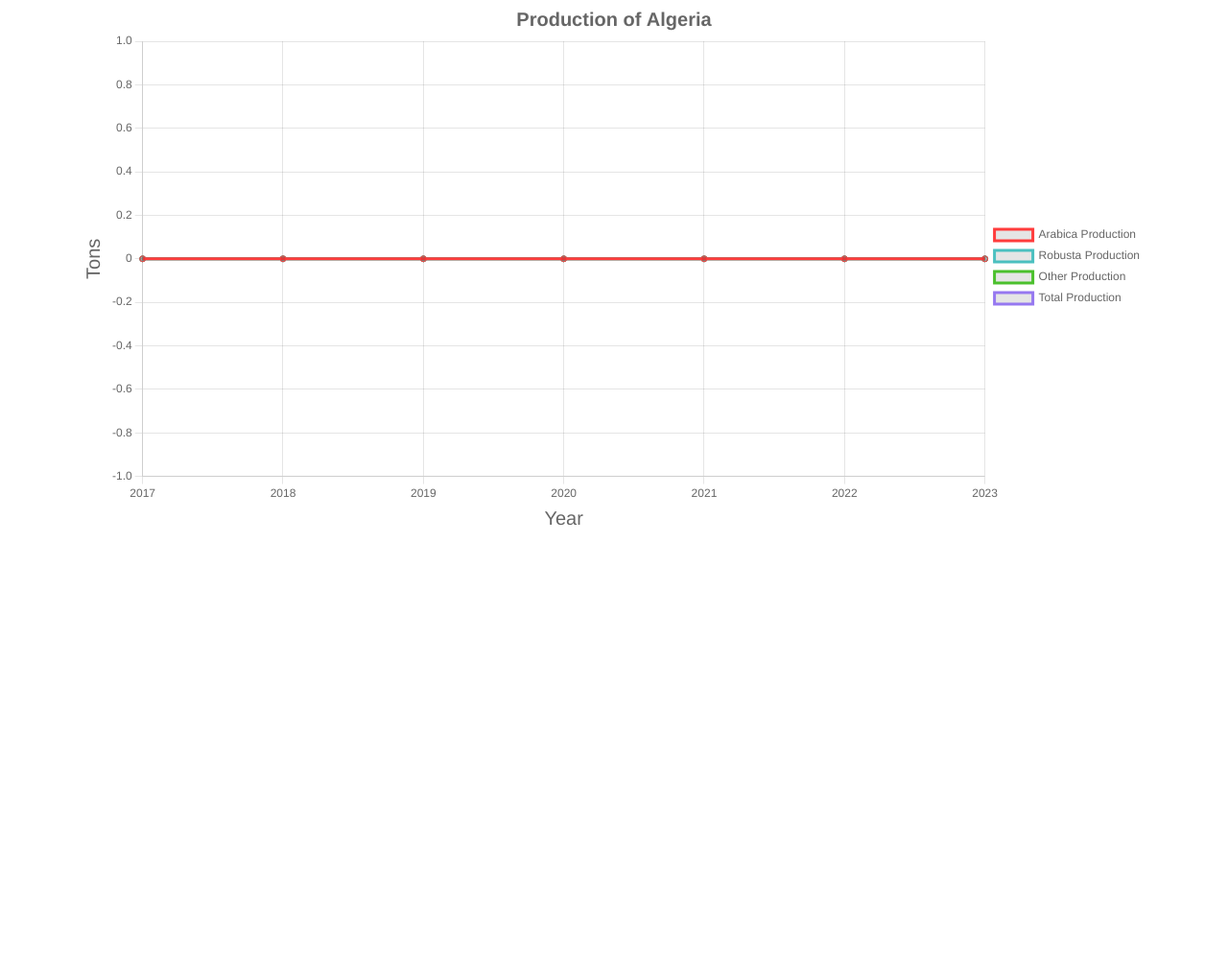
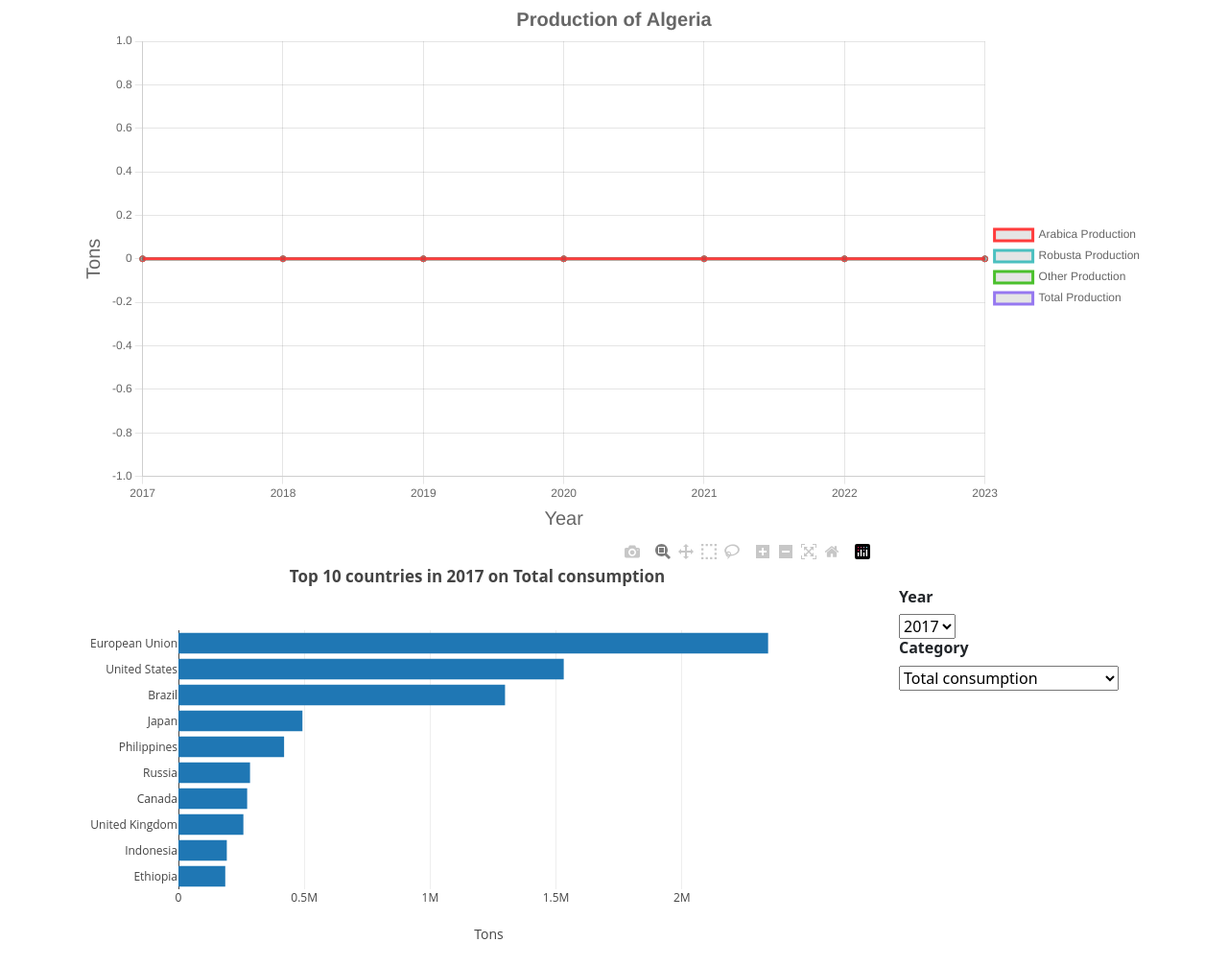
Before and after one commit to St-Clo/Project-2_Group-9, a Flask app: page / in a window 1280 px wide. Shown: the part 54-1061 px from the top of the page at 96% size. Before the commit the page ends 602 px from the top, so only its background shows below. Run offline with Flask 2, Linux system fonts and the light colour scheme; data comes from the database, SQL or seed files in the repository; some libraries are stand-ins or nearby versions.

Commit message:
line chart and bar chart completed

```diff
--- a/pet_pals/static/js/chart2.js
+++ b/pet_pals/static/js/chart2.js
@@ -5,6 +5,18 @@ var table_data = [];
 var total_rows = 0;
 var myChart;
 var ctx = document.getElementById('lineChart');
+var year_ids = [];
+var cat_ids = ["Total consumption", "Total Production", "Total Exports", "Total Imports",
+    "Roast Ground consumption", "Soluble consumption",
+    "Arabica Production", "Robusta Production", "Other Production",
+    "Bean Exports", "Roast Ground Exports", "Soluble Exports",
+    "Bean Imports", "Roast Ground Imports", "Soluble Imports"];
+var cat_map = ["Total_consumption", "Total_Production", "Total_Exports", "Total_Imports",
+    "Roast_Ground_consumption", "Soluble_consumption",
+    "Arabica_Production", "Robusta_Production", "Other_Production",
+    "Bean_Exports", "Roast_Ground_Exports", "Soluble_Exports",
+    "Bean_Imports", "Roast_Ground_Imports", "Soluble_Imports"];
+
 
 d3.json(url).then(function (csvData) {
 
@@ -14,7 +26,12 @@ d3.json(url).then(function (csvData) {
     var lines_legend = [];
     var lines_value = [[], [], [], []];
     var lines_year = [];
+    var bar_value = {};
+    var bar_value_sorted = [];
+    var bar_country_sorted = [];
+    var cat = cat_ids[0];
     //ready data to variable arrays
+    console.log(table_data);
 
     for (var j = 0; j < total_rows; j++) {
         var duplicate = 0;
@@ -37,7 +54,28 @@ d3.json(url).then(function (csvData) {
                 country_ids.push(table_data.Country_Name[j]);
             }
         };
-        //get default values
+        //get unique values of years.
+
+        if (j == 0) {
+            year_ids.push(table_data.Market_Year[j]);
+        }
+        else {
+            duplicate = 0;
+            for (var i = 0; i < year_ids.length; i++) {
+                if (table_data.Market_Year[j] == year_ids[i]) {
+                    duplicate = 1;
+                    break;
+                }
+                else {
+                    continue;
+                }
+            };
+            if (duplicate == 0) {
+                year_ids.push(table_data.Market_Year[j]);
+            }
+        };
+
+        //get default values country chart2
         if (table_data.Country_Name[j] == country_ids[0]) {
             lines_value[0].push(table_data.Arabica_Production[j]);
             lines_value[1].push(table_data.Robusta_Production[j]);
@@ -45,11 +83,52 @@ d3.json(url).then(function (csvData) {
             lines_value[3].push(table_data.Total_Production[j]);
             lines_year.push(table_data.Market_Year[j]);
         };
+        //get default values year chart3
+        if (table_data.Market_Year[j] == year_ids[0]) {
+            bar_value[`${table_data.Country_Name[j]}`] = table_data.Total_consumption[j];
+        };
+
+
     };
+    console.log(year_ids);
+    console.log(bar_value);
+
+    //sort bar value
+    // Create items array
+    var items = Object.keys(bar_value).map(function (key) {
+        return [key, bar_value[key]];
+    });
+
+    // Sort the array based on the second element
+    items.sort(function (first, second) {
+        return second[1] - first[1];
+    });
+    //get top 10 countries
+
+    bar_country_sorted = items.slice(0, 10).map(x => x[0]);
+    bar_value_sorted = items.slice(0, 10).map(x => x[1]);
 
     //populate countries to drop down box
     var dropDownOption = d3.select("#selDataset").selectAll("option").data(country_ids);
     dropDownOption.enter().append("option")
+        .attr("value", function (d) {
+            return d;
+        })
+        .text(function (d) {
+            return d;
+        });
+
+    var dropDownOption1 = d3.select("#selYear").selectAll("option").data(year_ids);
+    dropDownOption1.enter().append("option")
+        .attr("value", function (d) {
+            return d;
+        })
+        .text(function (d) {
+            return d;
+        });
+
+    var dropDownOption2 = d3.select("#selCat").selectAll("option").data(cat_ids);
+    dropDownOption2.enter().append("option")
         .attr("value", function (d) {
             return d;
         })
@@ -140,6 +219,32 @@ d3.json(url).then(function (csvData) {
         config
     );
 
+    //draw default bar
+    var trace1 = {
+        x: bar_value_sorted,
+        y: bar_country_sorted,
+        type: "bar",
+        orientation: "h",
+        transforms: [{
+            type: 'sort',
+            target: 'y',
+            order: 'descending'
+        }]
+
+    };
+    var data = [trace1];
+    var layout = {
+        title: `<b>Top 10 countries in ${year_ids[0]} on ${cat}</b>`,
+        yaxis: {
+            automargin: true
+        },
+        xaxis: {
+            title: "Tons"
+        }
+    };
+    var config = { responsive: true }
+    Plotly.react("bar", data, layout, config);
+
 });
 
 // update per country chosen
@@ -152,7 +257,7 @@ function optionChanged() {
     var lines_legend = [];
     var lines_value = [[], [], [], []];
     var lines_year = [];
-
+    console.log(country);
     //get updated values
     for (var j = 0; j < total_rows; j++) {
         if (table_data.Country_Name[j] == country) {
@@ -189,8 +294,7 @@ function optionChanged() {
                     lines_legend = ["Arabica Production", "Robusta Production", "Other Production", "Total Production"];
                     break;
             }
-
-        }
+        };
     };
     //redraw
     myChart.destroy();
@@ -402,3 +506,124 @@ function radioChanged() {
     );
 
 };
+
+// update per year chosen
+d3.selectAll("#selYear").on("change", yearChanged);
+function yearChanged() {
+
+    //get drop down bar chart values
+    var year = d3.select("#selYear").property("value");
+    var cat = d3.select("#selCat").property("value");
+    //get index of category
+    var cat_index = cat_ids.indexOf(cat);
+    var bar_value = {};
+    var bar_value_sorted = [];
+    var bar_country_sorted = [];
+    //get updated value bar chart
+    for (var j = 0; j < total_rows; j++) {
+        if (table_data.Market_Year[j] == year) {
+            bar_value[`${table_data.Country_Name[j]}`] = table_data[cat_map[cat_index]][j];
+        };
+    };
+
+    //sort bar value
+    // Create items array
+    var items = Object.keys(bar_value).map(function (key) {
+        return [key, bar_value[key]];
+    });
+
+    // Sort the array based on the second element
+    items.sort(function (first, second) {
+        return second[1] - first[1];
+    });
+    //get top 10 countries
+
+    bar_country_sorted = items.slice(0, 10).map(x => x[0]);
+    bar_value_sorted = items.slice(0, 10).map(x => x[1]);
+    //redraw
+    var trace1 = {
+        x: bar_value_sorted,
+        y: bar_country_sorted,
+        type: "bar",
+        orientation: "h",
+        transforms: [{
+            type: 'sort',
+            target: 'y',
+            order: 'descending'
+        }]
+
+    };
+    var data = [trace1];
+    var layout = {
+        title: `<b>Top 10 countries in ${year} on ${cat}</b>`,
+        yaxis: {
+            automargin: true
+        },
+        xaxis: {
+            title: "Tons"
+        }
+    };
+    var config = { responsive: true }
+    Plotly.react("bar", data, layout, config);
+};
+
+
+// update per category chosen
+d3.selectAll("#selCat").on("change", categoryChanged);
+function categoryChanged() {
+
+    //get drop down bar chart values
+    var year = d3.select("#selYear").property("value");
+    var cat = d3.select("#selCat").property("value");
+    //get index of category
+    var cat_index = cat_ids.indexOf(cat);
+    var bar_value = {};
+    var bar_value_sorted = [];
+    var bar_country_sorted = [];
+    //get updated value bar chart
+    for (var j = 0; j < total_rows; j++) {
+        if (table_data.Market_Year[j] == year) {
+            bar_value[`${table_data.Country_Name[j]}`] = table_data[cat_map[cat_index]][j];
+        };
+    };
+
+    //sort bar value
+    // Create items array
+    var items = Object.keys(bar_value).map(function (key) {
+        return [key, bar_value[key]];
+    });
+
+    // Sort the array based on the second element
+    items.sort(function (first, second) {
+        return second[1] - first[1];
+    });
+    //get top 10 countries
+
+    bar_country_sorted = items.slice(0, 10).map(x => x[0]);
+    bar_value_sorted = items.slice(0, 10).map(x => x[1]);
+    //redraw
+    var trace1 = {
+        x: bar_value_sorted,
+        y: bar_country_sorted,
+        type: "bar",
+        orientation: "h",
+        transforms: [{
+            type: 'sort',
+            target: 'y',
+            order: 'descending'
+        }]
+
+    };
+    var data = [trace1];
+    var layout = {
+        title: `<b>Top 10 countries in ${year} on ${cat}</b>`,
+        yaxis: {
+            automargin: true
+        },
+        xaxis: {
+            title: "Tons"
+        }
+    };
+    var config = { responsive: true }
+    Plotly.react("bar", data, layout, config);
+};
--- a/pet_pals/templates/index.html
+++ b/pet_pals/templates/index.html
@@ -39,11 +39,30 @@
           <canvas id="lineChart"></canvas>
         </div>
       </div>
+      <br>
+      <br>
     </div>
+    <div class="row">
+      <div class="col-md-9">
+        <div id="bar"></div>
+      </div>
+      <div class="col-md-3">
+        <h1><br></h1>
+        <h6><b>Year</b></h6>
+        <select id="selYear"></select>
+        <h6><b>Category</b></h6>
+        <select id="selCat"></select>
+
+      </div>
+
+    </div>
+
+
   </div>
 
   <script src="https://cdn.jsdelivr.net/npm/bootstrap@5.0.2/dist/js/bootstrap.bundle.min.js" integrity="sha384-MrcW6ZMFYlzcLA8Nl+NtUVF0sA7MsXsP1UyJoMp4YLEuNSfAP+JcXn/tWtIaxVXM" crossorigin="anonymous"></script>
   <script src="https://d3js.org/d3.v5.min.js"></script>
+  <script src="https://cdn.plot.ly/plotly-latest.min.js"></script>
   <script src="https://cdn.jsdelivr.net/npm/chart.js"></script>
   <script src="{{ url_for('static', filename='js/chart2.js') }}"></script>
 
```
